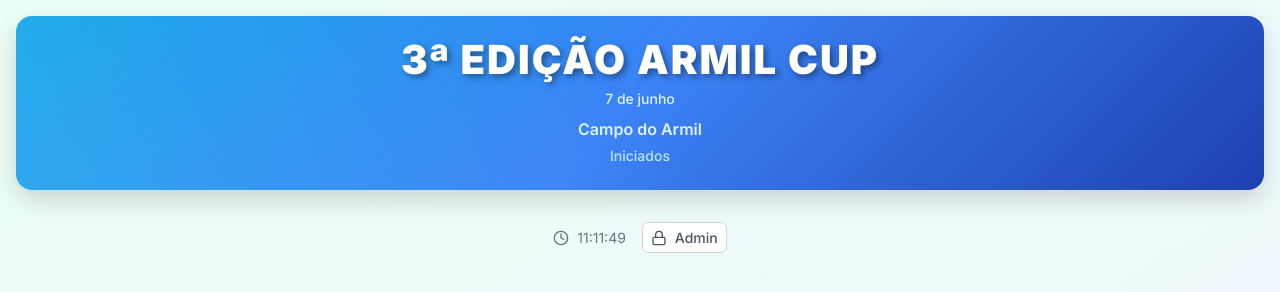
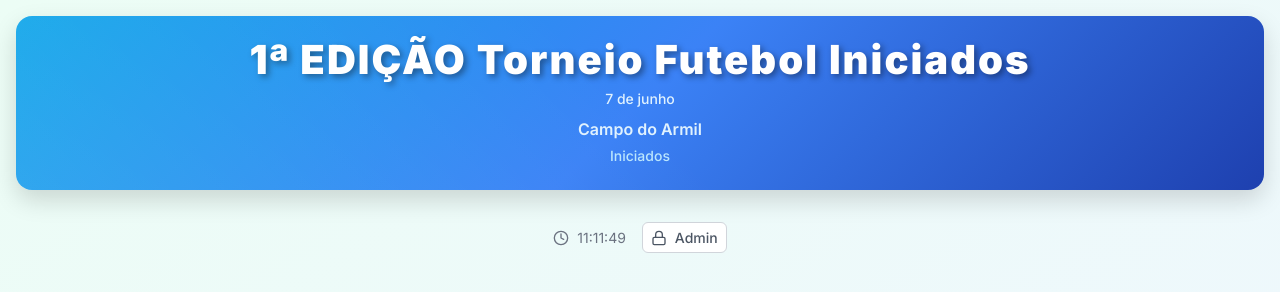
Before and after one commit to BeatrizSilva-04/Iniciados, a website: page index.html in a window 1280 px wide. Drawn offline with nearby package versions, Linux system fonts and the light colour scheme; no server answers.

Commit message:
1ª Edição

```diff
--- a/index.html
+++ b/index.html
@@ -544,7 +544,7 @@
         <div class="text-center mb-8">
             <!-- Tournament Title Card -->
             <div class="tournament-title">
-                <div class="main-title">3ª EDIÇÃO ARMIL CUP</div>
+                <div class="main-title">1ª EDIÇÃO Torneio Futebol Iniciados</div>
                 <div class="date-text">7 de junho</div>
                 <div class="venue-text">Campo do Armil</div>
                 <div class="categories-text">Iniciados</div>
```
